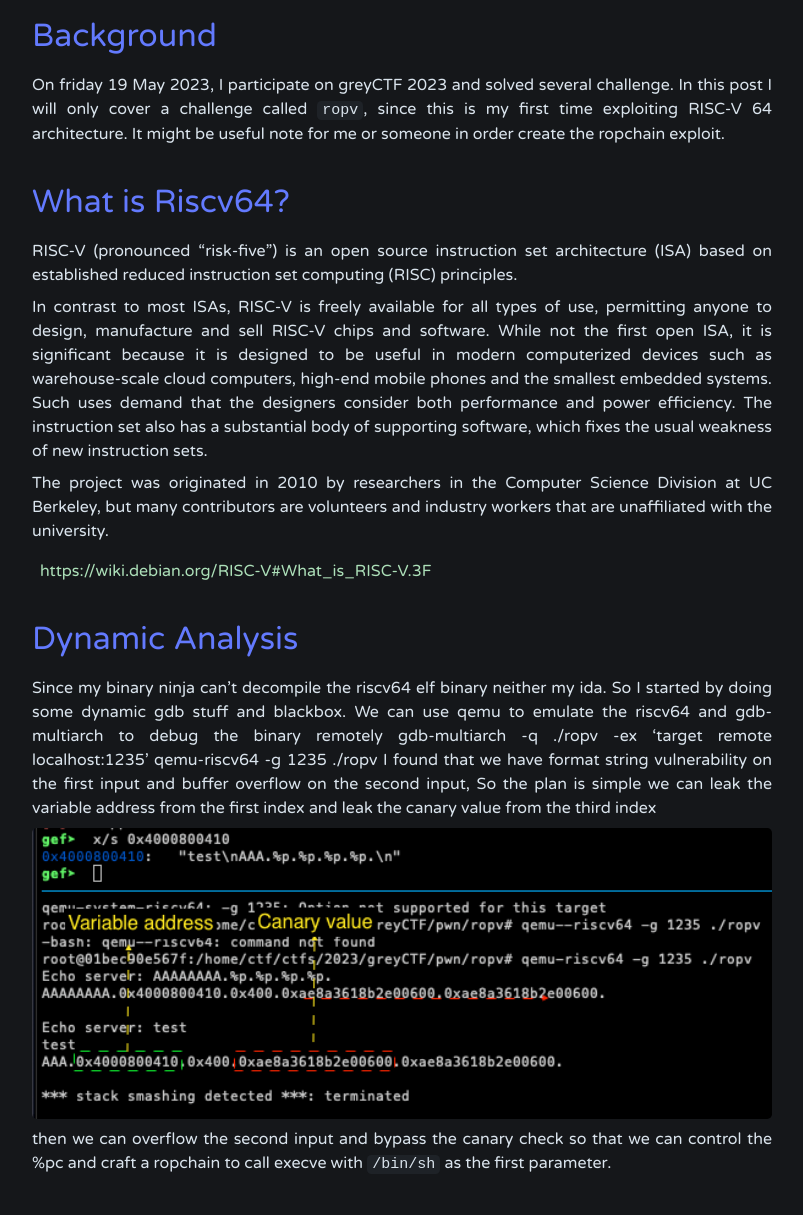
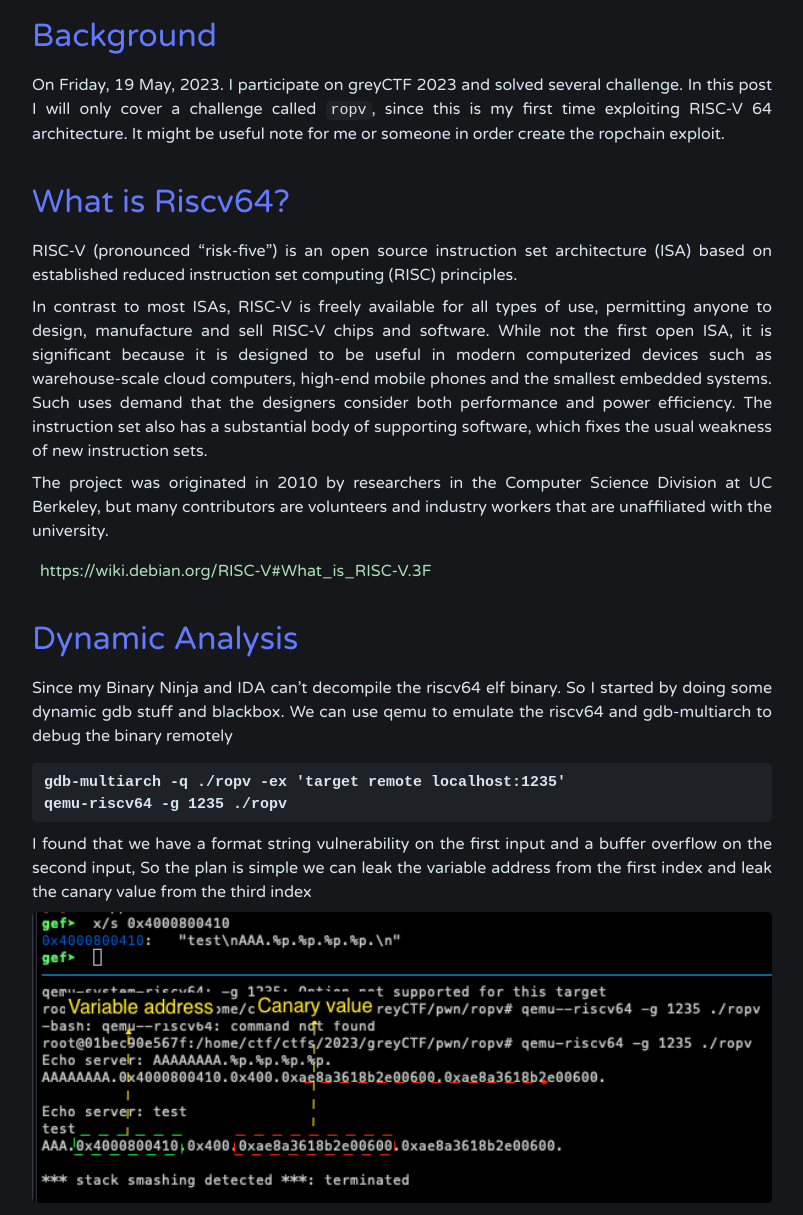
Before and after one commit to tripoloski1337/tripoloski1337.github.io, a Jekyll site: the page built from _posts/2023-05-22-Riscv64-ropchain.md, in a window 1280 px wide and 1400 px high, scrolled down 761 px. Shown: the part 185-1400 px from the top of the window, without its empty margins (238-1041 px from the left). Built offline with Jekyll 4.4.1, drawn with Linux system fonts in a browser that asks for light colours; comment, search, counter and statistics services are not loaded; some of the changed text lies outside the part shown.

Commit message:
fix code block

```diff
--- a/_posts/2023-05-22-Riscv64-ropchain.md
+++ b/_posts/2023-05-22-Riscv64-ropchain.md
@@ -11,7 +11,7 @@ tags: tip-binary ctf
 
 
 # Background
-On friday 19 May 2023, I participate on greyCTF 2023 and solved several challenge. In this post I will only cover a challenge called `ropv`, since this is my first time exploiting RISC-V 64 architecture. It might be useful note for me or someone in order create the ropchain exploit.
+On Friday, 19 May, 2023. I participate on greyCTF 2023 and solved several challenge. In this post I will only cover a challenge called `ropv`, since this is my first time exploiting RISC-V 64 architecture. It might be useful note for me or someone in order create the ropchain exploit.
 
 # What is Riscv64?
 
@@ -24,14 +24,16 @@ The project was originated in 2010 by researchers in the Computer Science Divisi
 
 # Dynamic Analysis
 
-Since my binary ninja can't decompile the riscv64 elf binary neither my ida. So I started by doing some dynamic gdb stuff and blackbox. We can use qemu to emulate the riscv64 and gdb-multiarch to debug the binary remotely
+Since my Binary Ninja and IDA can't decompile the riscv64 elf binary. So I started by doing some dynamic gdb stuff and blackbox. We can use qemu to emulate the riscv64 and gdb-multiarch to debug the binary remotely
+
     gdb-multiarch -q ./ropv -ex 'target remote localhost:1235'
     qemu-riscv64 -g 1235 ./ropv
-I found that we have format string vulnerability on the first input and buffer overflow on the second input, So the plan is simple we can leak the variable address from the first index and leak the canary value from the third index
+
+I found that we have a format string vulnerability on the first input and a buffer overflow on the second input, So the plan is simple we can leak the variable address from the first index and leak the canary value from the third index
 
 <img src="/images/ropv/first.png">
 
-then we can overflow the second input and bypass the canary check so that we can control the %pc and craft a ropchain to call execve with `/bin/sh` as the first parameter.
+then we can overflow the second input and bypass the canary check so that we can control the `%pc` register and craft a ropchain to call execve with `/bin/sh` as the first parameter.
 
 # Exploitation
 
```
